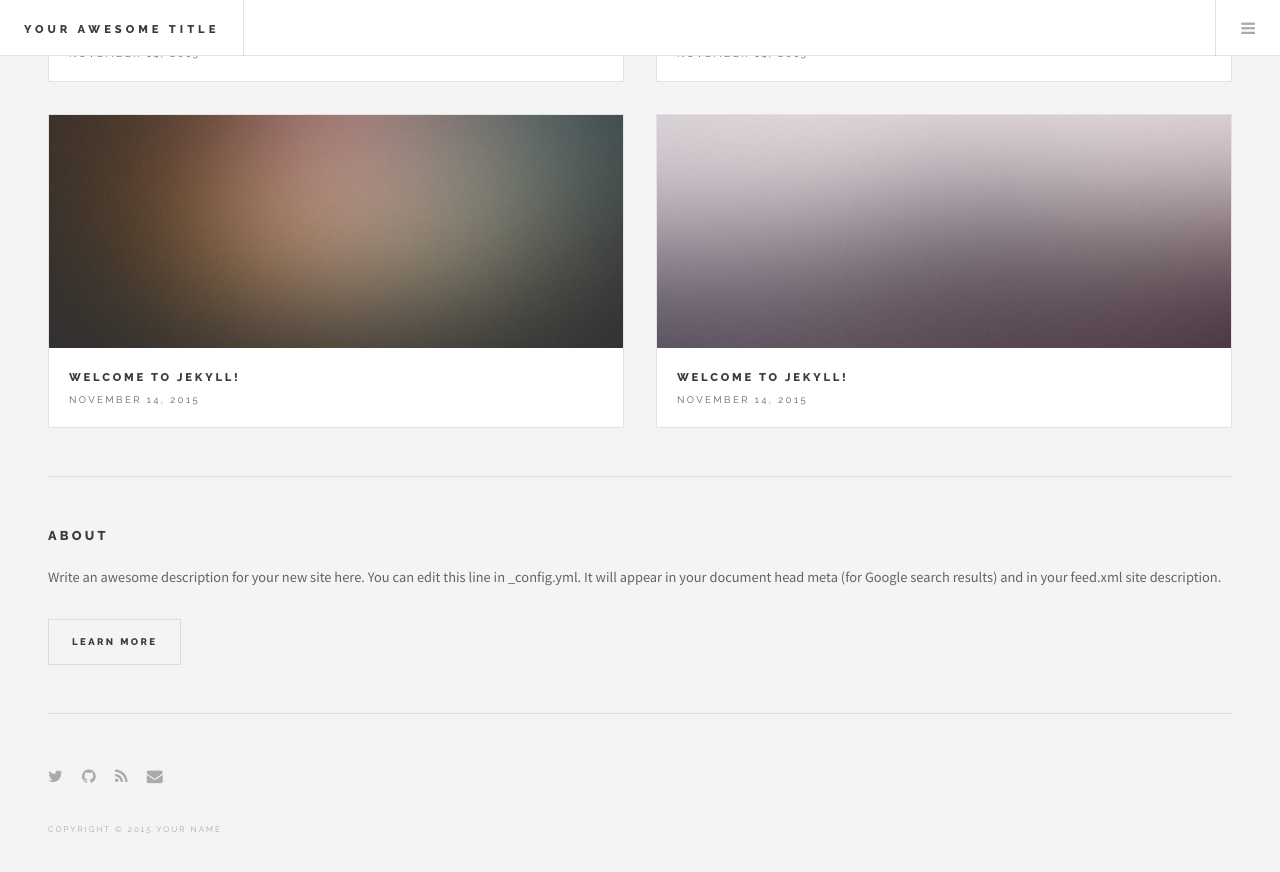
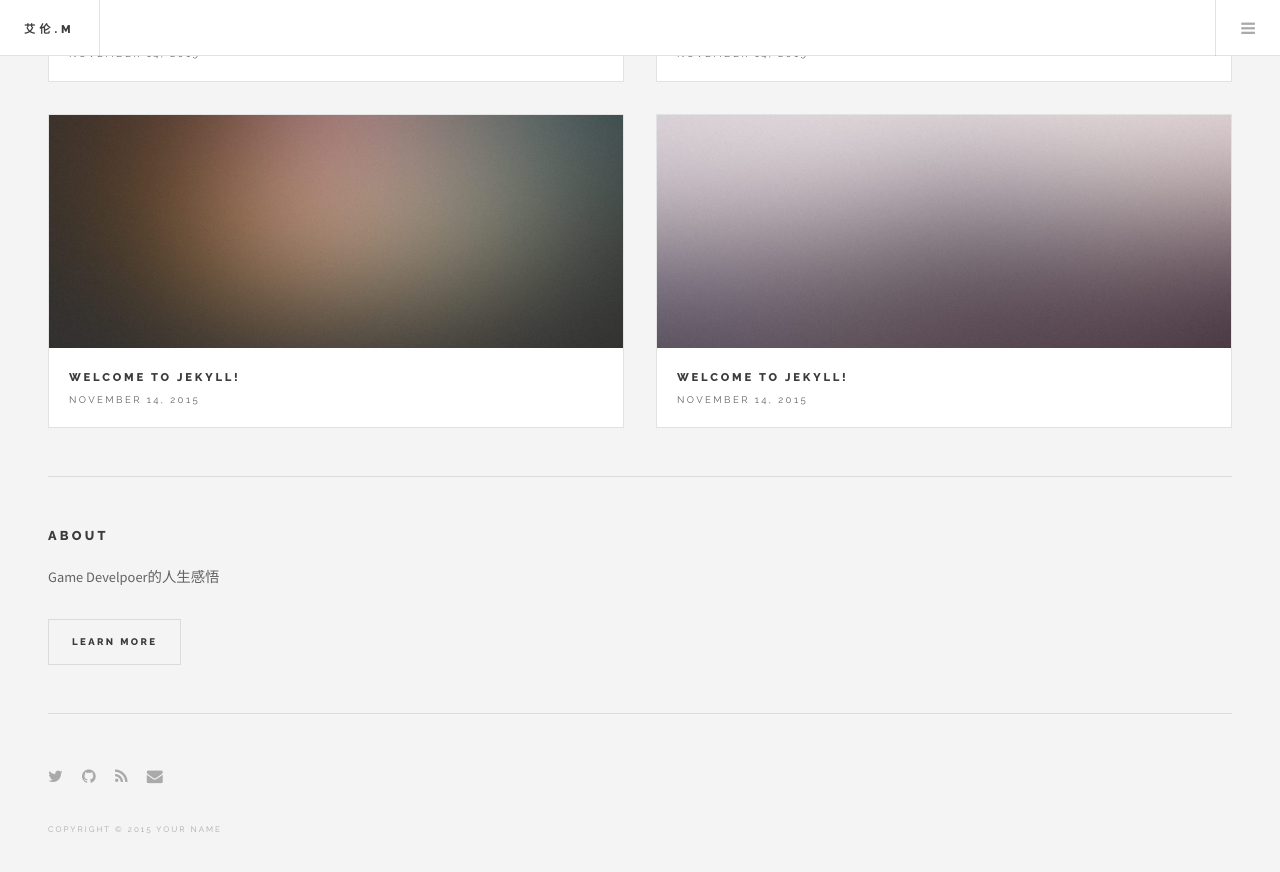
Before and after one commit to AllenSky/AllenSky.github.io, a Jekyll site: the page built from index.html, in a window 1280 px wide and 900 px high, scrolled down 4461 px. Shown: the top 872 px of the window. Built offline with Jekyll 4.4.1, drawn with Linux system fonts in a browser that asks for light colours; the list of posts is cut into pages by our own code; some of the changed text lies outside the part shown.

Commit message:
Modify to my name.

```diff
--- a/_config.yml
+++ b/_config.yml
@@ -1,14 +1,11 @@
 # Site settings
-title: Your awesome title
-email: your-email@domain.com
-description: > # this means to ignore newlines until "baseurl:"
-  Write an awesome description for your new site here. You can edit this
-  line in _config.yml. It will appear in your document head meta (for
-  Google search results) and in your feed.xml site description.
+title: 艾伦.M
+email: wuwei.allenming@gmail.com
+description: Game Develpoer的人生感悟
 baseurl: "" # the subpath of your site, e.g. /blog/
-url: "http://yourdomain.com" # the base hostname & protocol for your site
-twitter_username: jekyllrb
-github_username:  jekyll
+url: "awAlive.top" # the base hostname & protocol for your site
+twitter_username: AlifeAw
+github_username:  AllenSky
 
 # Build settings
 markdown: kramdown
```
